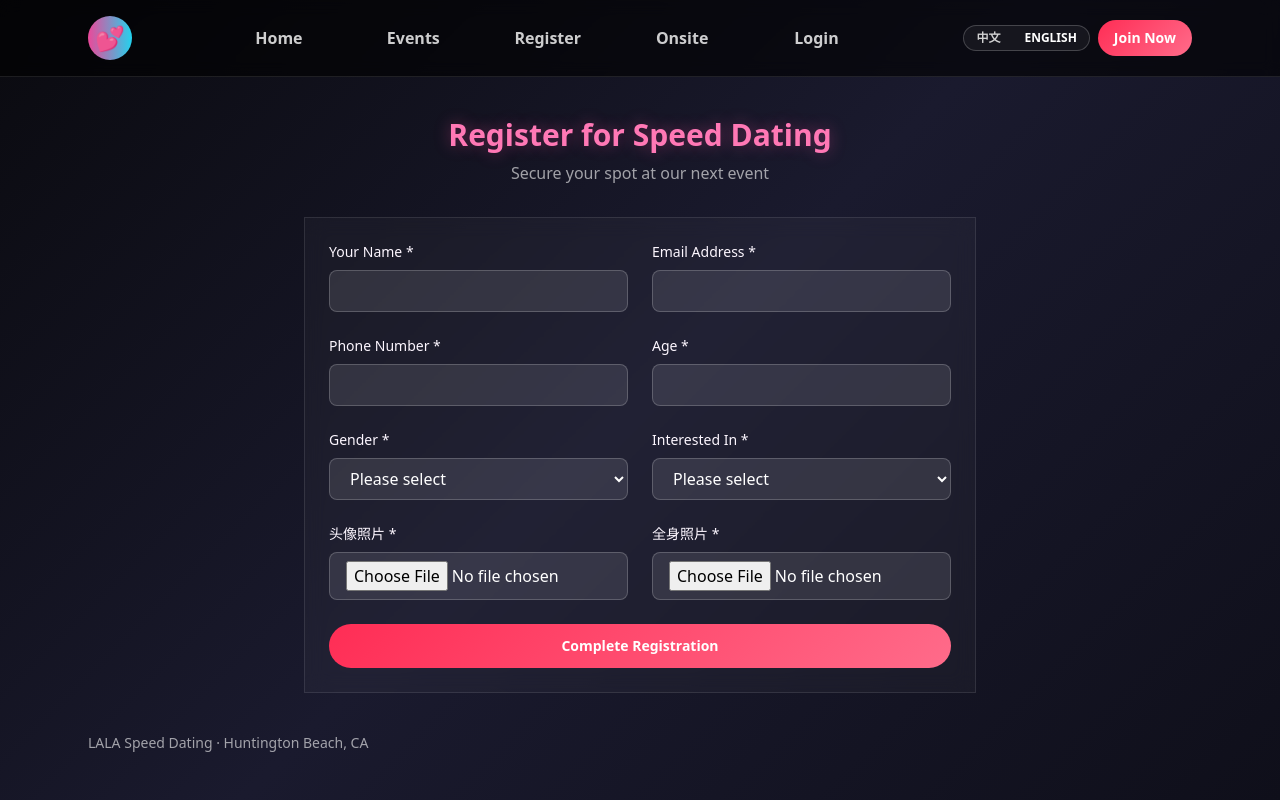
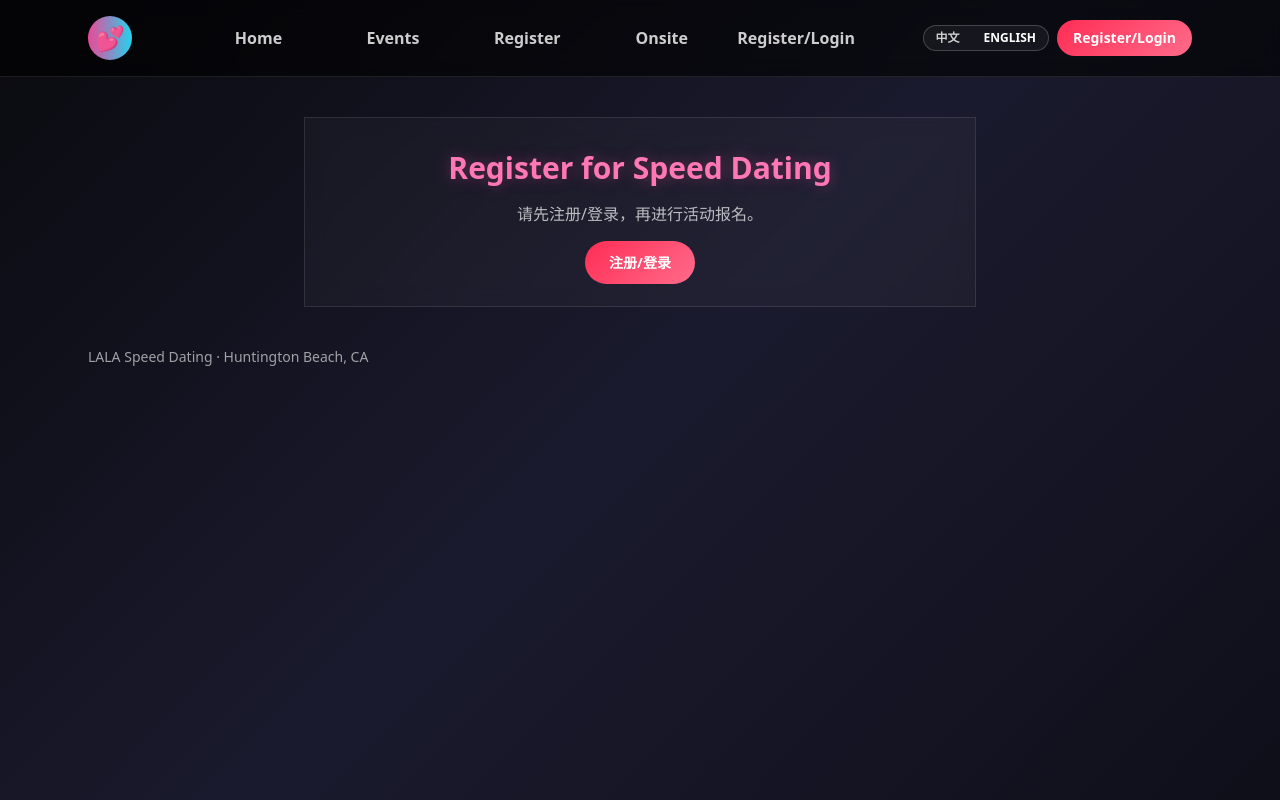
Before and after one commit to lmagic1977/laladating-web, a Next.js app: page /register in a window 1280 px wide. Built offline with nearby package versions, Linux system fonts and the light colour scheme; no server answers.

Commit message:
require login before register and update zh nav auth label

```diff
--- a/src/app/register/page.tsx
+++ b/src/app/register/page.tsx
@@ -2,6 +2,7 @@
 
 import { useState } from 'react';
 import { useLanguage } from '@/lib/LanguageContext';
+import { useEffect } from 'react';
 
 export default function RegisterPage() {
   const { t } = useLanguage();
@@ -17,12 +18,27 @@ export default function RegisterPage() {
   });
   const [submitted, setSubmitted] = useState(false);
   const [isSubmitting, setIsSubmitting] = useState(false);
+  const [isAuthed, setIsAuthed] = useState<boolean | null>(null);
   const [error, setError] = useState(false);
   const [errorMessage, setErrorMessage] = useState('');
+
+  useEffect(() => {
+    const check = async () => {
+      const res = await fetch('/api/user/session', { cache: 'no-store' });
+      const data = await res.json().catch(() => ({}));
+      setIsAuthed(Boolean(data?.authenticated));
+    };
+    check();
+  }, []);
 
   const handleSubmit = async (e: React.FormEvent) => {
     e.preventDefault();
     if (isSubmitting) return;
+    if (!isAuthed) {
+      setError(true);
+      setErrorMessage('请先注册/登录后再报名');
+      return;
+    }
 
     if (!formData.name || !formData.email || !formData.phone || !formData.age || !formData.gender || !formData.lookingFor || !formData.headshotUrl || !formData.fullshotUrl) {
       setError(true);
@@ -82,6 +98,20 @@ export default function RegisterPage() {
       <div className="neon-card max-w-md mx-auto p-8 text-center">
         <div className="text-4xl mb-4">💕</div>
         <h2 className="text-2xl font-semibold mb-4">{t('register.success')}</h2>
+      </div>
+    );
+  }
+
+  if (isAuthed === false) {
+    return (
+      <div className="max-w-2xl mx-auto">
+        <div className="neon-card p-8 text-center">
+          <h1 className="text-3xl font-semibold mb-4">{t('register.title')}</h1>
+          <p className="text-white/70 mb-6">请先注册/登录，再进行活动报名。</p>
+          <a href="/auth" className="rounded-full px-6 py-3 text-sm font-semibold neon-button">
+            注册/登录
+          </a>
+        </div>
       </div>
     );
   }
--- a/src/app/site-shell.tsx
+++ b/src/app/site-shell.tsx
@@ -31,13 +31,13 @@ export function SiteShell({ children }: { children: React.ReactNode }) {
             <a href="/register" className="flex-1 text-center hover:text-white">{t('nav.register')}</a>
             <a href="/onsite" className="flex-1 text-center hover:text-white">{t('nav.onsite')}</a>
             <a href={loggedIn ? "/account" : "/auth"} className="flex-1 text-center hover:text-white">
-              {loggedIn ? "Account" : "Login"}
+              {loggedIn ? t('nav.account') : t('nav.auth')}
             </a>
           </nav>
           <div className="flex items-center gap-2">
             <LangToggle />
             <a href={loggedIn ? "/account" : "/auth"} className="rounded-full px-4 py-2 text-sm font-semibold neon-button">
-              {loggedIn ? "My Account" : t('nav.cta')}
+              {loggedIn ? t('nav.account') : t('nav.auth')}
             </a>
           </div>
         </div>
@@ -48,7 +48,7 @@ export function SiteShell({ children }: { children: React.ReactNode }) {
             <a href="/register" className="hover:text-white">{t('nav.register')}</a>
             <a href="/onsite" className="hover:text-white">{t('nav.onsite')}</a>
             <a href={loggedIn ? "/account" : "/auth"} className="hover:text-white">
-              {loggedIn ? "Account" : "Login"}
+              {loggedIn ? t('nav.account') : t('nav.auth')}
             </a>
           </div>
         </nav>
--- a/src/lib/i18n/translations.ts
+++ b/src/lib/i18n/translations.ts
@@ -11,6 +11,8 @@ export const translations: Record<Locale, Record<string, string>> = {
     'nav.onsite': 'Onsite',
     'nav.admin': 'Admin',
     'nav.cta': 'Join Now',
+    'nav.auth': 'Register/Login',
+    'nav.account': 'My Account',
 
     // Home Page
     'home.hero_title': 'Find Your Perfect Match at LALA Speed Dating',
@@ -147,6 +149,8 @@ export const translations: Record<Locale, Record<string, string>> = {
     'nav.onsite': '现场',
     'nav.admin': '管理',
     'nav.cta': '立即报名',
+    'nav.auth': '注册/登录',
+    'nav.account': '我的账户',
 
     // Home Page
     'home.hero_title': '在 LALA 极速相亲找到你的完美伴侣',
```
